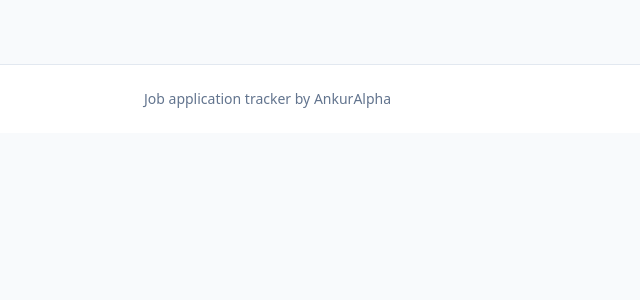
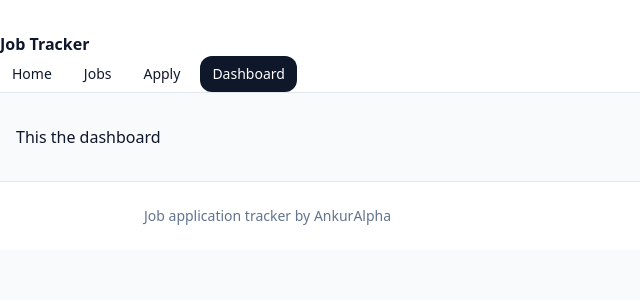
Before and after one commit to AnkurAlpha/Job-Application-Tracker, a React app in the folder frontend/: page /dashboard in a window 1280 px wide. Shown: the top 300 px of the page, without its empty margins (0-640 px from the left). Built offline with nearby package versions, Linux system fonts and the light colour scheme; the HTML template or start-up script is replaced by a standard one.

Commit message:
Basic Navbar

```diff
--- a/frontend/src/App.jsx
+++ b/frontend/src/App.jsx
@@ -4,6 +4,7 @@ import Jobs from "./pages/Jobs.jsx";
 import JobDetails from "./pages/JobDetails.jsx";
 import Apply from "./pages/Apply.jsx";
 import Layout from "./components/Layout.jsx";
+import Dashboard from "./pages/Dashboard.jsx";
 
 const App = () => {
     return (
@@ -13,6 +14,7 @@ const App = () => {
             <Route path="/jobs" element={<Jobs />} />
             <Route path="/jobs/:id" element={<JobDetails />} />
             <Route path="/apply/:id" element={<Apply />} />
+            <Route path="/dashboard" element={<Dashboard />} />
             </Routes>
         </Layout>
     )
--- a/frontend/src/components/Navbar.jsx
+++ b/frontend/src/components/Navbar.jsx
@@ -1,7 +1,24 @@
+import { NavLink } from "react-router-dom"
+
 const Navbar = () => {
-  return (
-    <div></div>
-  )
+    const linkClass = ({isActive}) => "rounded-xl px-3 py-2 text-sm font-medium transition" +
+            (isActive?" bg-slate-900 text-white":" text-slate-900");
+    return (
+        <>
+        <header className="border-b border-slate-200 bg-white">
+        <div className="mx-auto flex max-w-5xl justify-between px-4 py-4"></div>
+            <div >
+                <p className="text-base font-bold "> Job Tracker</p>
+            </div>
+            <nav className="flex gap-2">
+                <NavLink to="/" className={linkClass}>Home</NavLink>
+                <NavLink to="/jobs" className={linkClass}>Jobs</NavLink>
+                <NavLink to="/apply" className={linkClass}>Apply</NavLink>
+                <NavLink to="/dashboard" className={linkClass}>Dashboard</NavLink>
+            </nav>
+        </header>
+        </>
+    )
 }
 
 export default Navbar
--- a/frontend/src/pages/Dashboard.jsx
+++ b/frontend/src/pages/Dashboard.jsx
@@ -0,0 +1,11 @@
+const Dashboard = () => {
+  return (
+      <>
+      <section>
+        <p>This the dashboard</p>
+      </section>
+      </>
+  )
+}
+
+export default Dashboard
```
